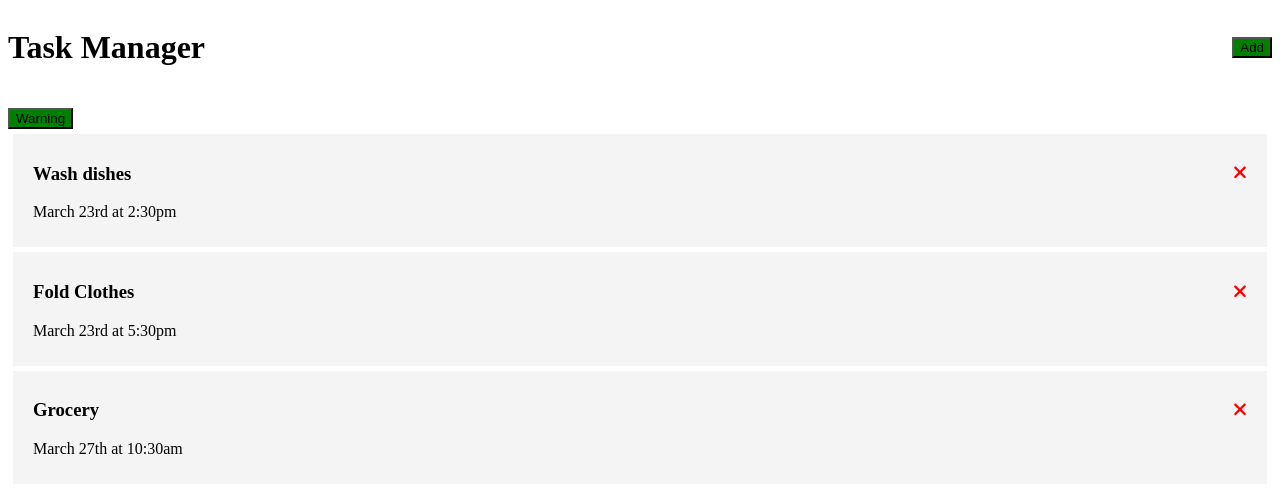
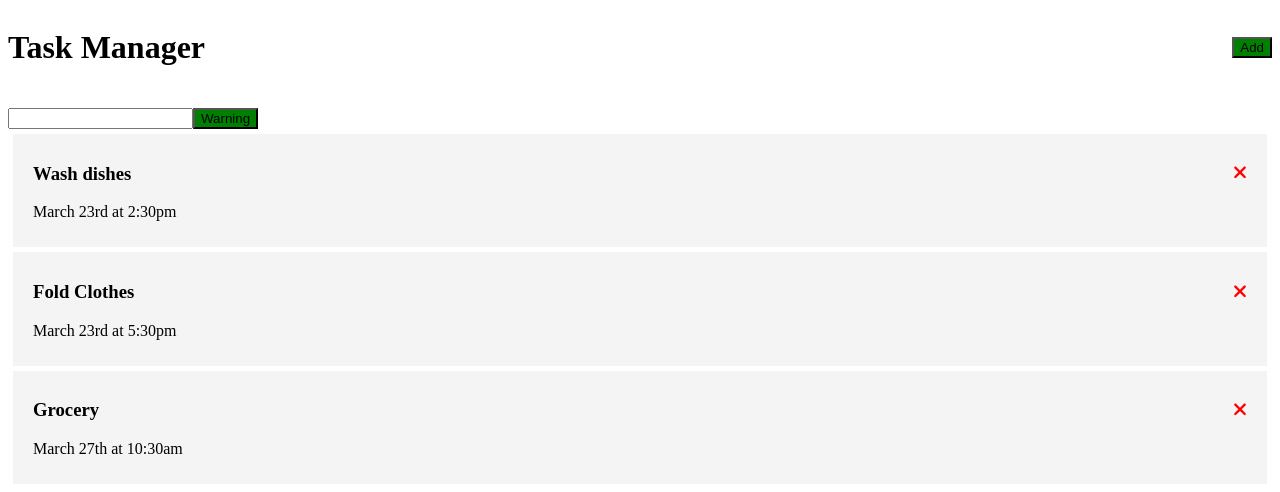
Before and after one commit to ianboyle21/angular-task-manager, an Angular app: page / in a window 1280 px wide. Shown: the top 492 px of the page. Built offline with nearby package versions, Linux system fonts and the light colour scheme.

Commit message:
adds input form and logs to console input events

```diff
--- a/src/app/components/header/header.component.html
+++ b/src/app/components/header/header.component.html
@@ -1,4 +1,5 @@
 <header>
     <h1>{{title}}</h1>
     <app-button color="green" text="Add" (btnClick)="toggleAddTask()"></app-button>
+
 </header>
--- a/src/app/components/warning/warning.component.html
+++ b/src/app/components/warning/warning.component.html
@@ -1,4 +1,4 @@
-
+<input type="text" class="form-control" (input)="onEnterInputText($event)">
 <button (click)="toggleWarning()"
 [ngClass]="{'green' : toggle, 'red': !toggle}">
     {{warningSign}}
--- a/src/app/components/warning/warning.component.ts
+++ b/src/app/components/warning/warning.component.ts
@@ -13,6 +13,9 @@ export class WarningComponent implements OnInit {
     this.toggle = !this.toggle;
     this.warningSign = this.toggle ? 'Warning' : 'No Warning';
   }
+  onEnterInputText(event: any) {
+    console.log(event.target.value)
+  }
   ngOnInit(): void {
   }
 
```
